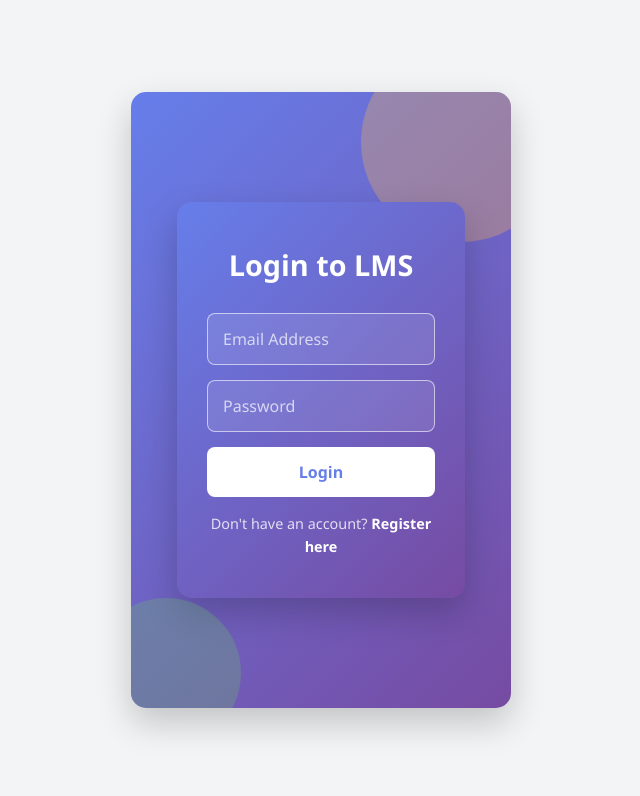
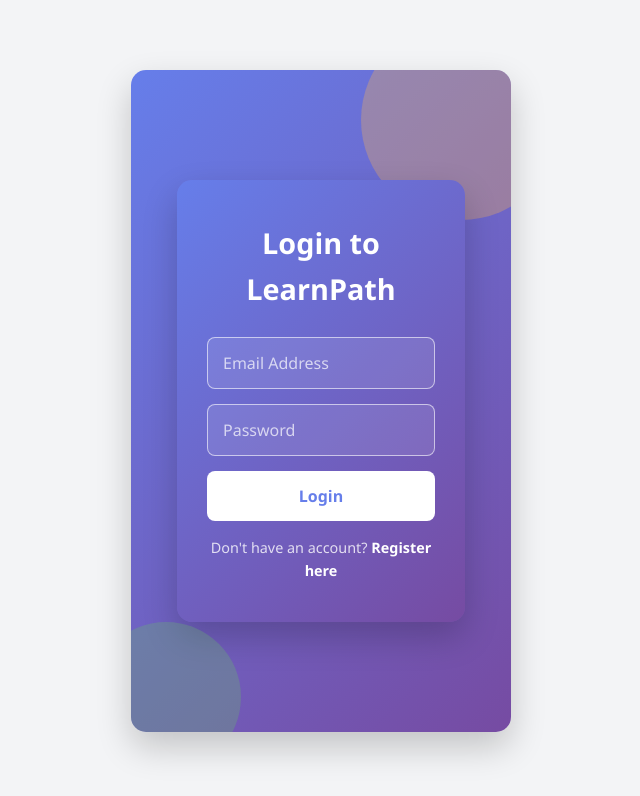
Before and after one commit to Igie1Odeh4/capstonepjt07022026-, a plain HTML site: page login.html in a window 1280 px wide. Shown: the whole page, without its empty margins (319-959 px from the left). Drawn offline with Linux system fonts and the light colour scheme.

Commit message:
Update title and heading from LMS to LearnPath

```diff
--- a/login.html
+++ b/login.html
@@ -3,7 +3,7 @@
 <head>
   <meta charset="UTF-8">
   <meta name="viewport" content="width=device-width, initial-scale=1.0">
-  <title>Login / Register - LMS</title>
+  <title>Login / Register - LearnPath</title>
   <link rel="stylesheet" href="css/style.css">
 </head>
 <body class="auth-page">
@@ -12,7 +12,7 @@
 
   <!-- Login Form -->
   <div class="login-container">
-    <h2>Login to LMS</h2>
+    <h2>Login to LearnPath</h2>
     <form class="login-form">
       <input type="email" placeholder="Email Address" required>
       <input type="password" placeholder="Password" required>
```
